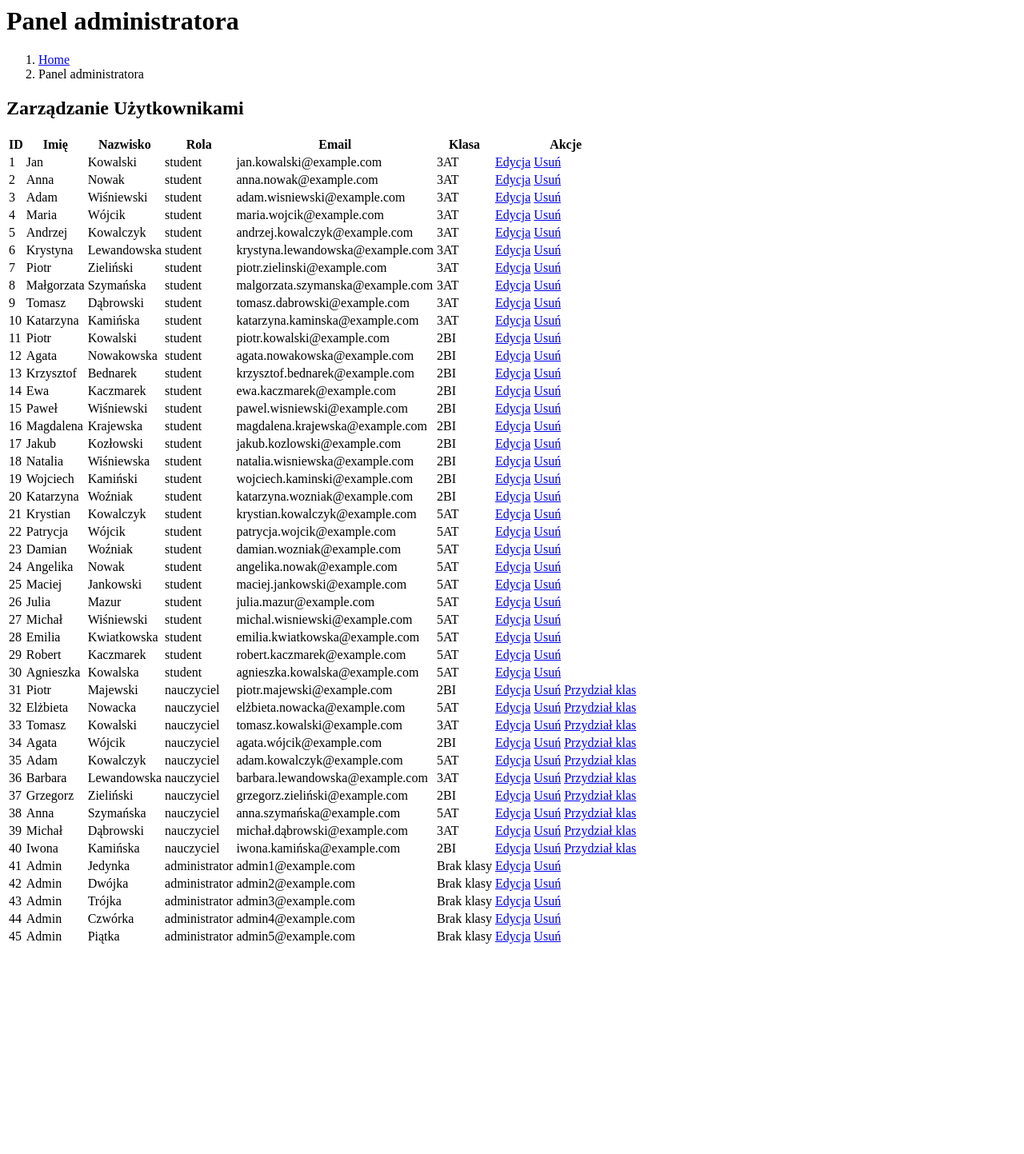
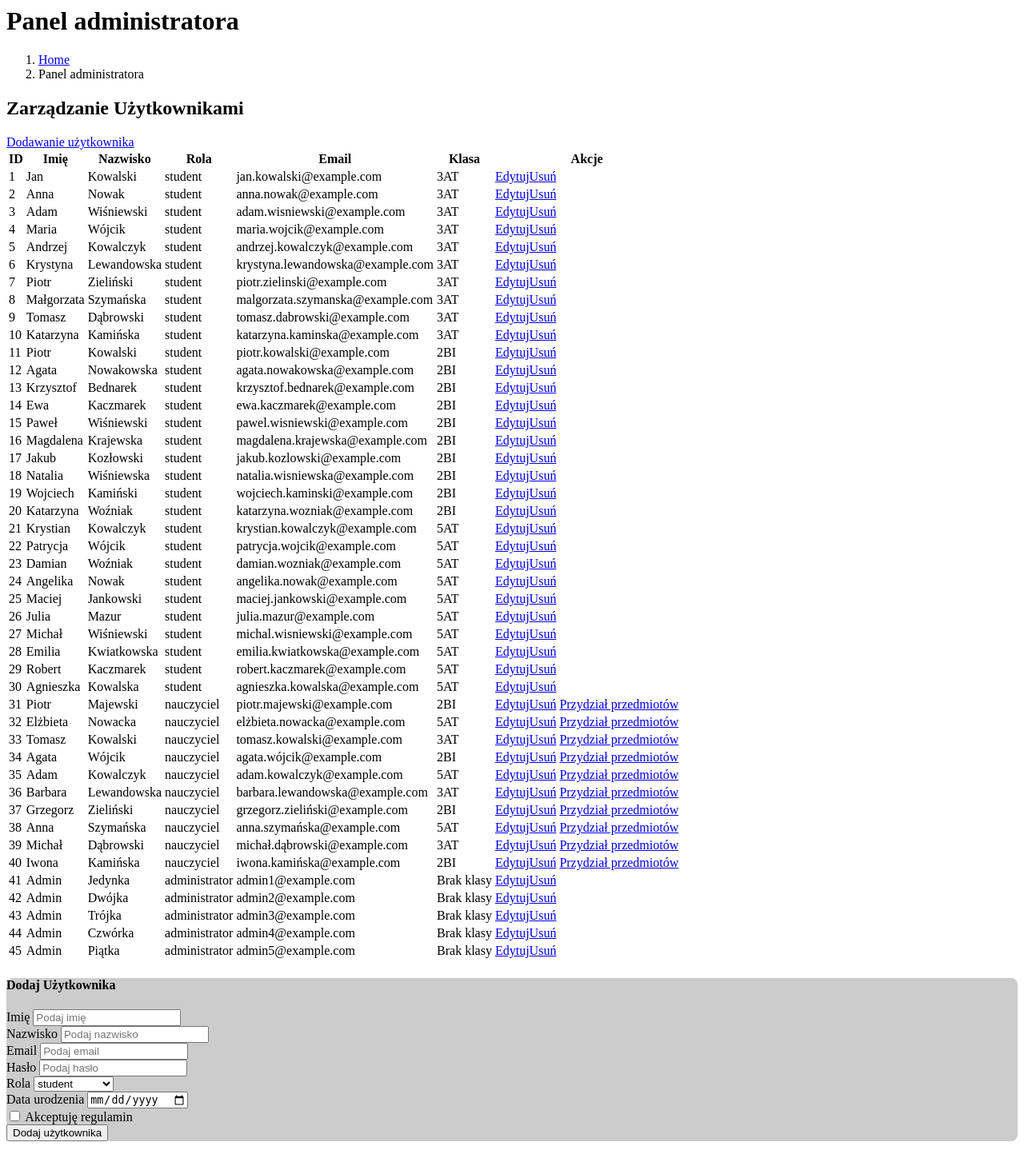
Before and after one commit to insreed/praca_inzynierska, a PHP site: page /praca_inzynierska/logged_admin/content.php?view=users in a window 1280 px wide. Shown: the whole page at 80% size. Before the commit the page ends 1180 px from the top, so only its background shows below. Run offline with PHP 8.4, Linux system fonts and the light colour scheme; data comes from the database, SQL or seed files in the repository; a stand-in replaces the project's code that opens the database connection.

Commit message:
Widok dodawania użytkownika, dashboard admin

```diff
--- a/pages/logged_admin/admin_users.php
+++ b/pages/logged_admin/admin_users.php
@@ -3,7 +3,7 @@
 
 if (isset($_SESSION["message"])) {
     $message = $_SESSION["message"];
-    $alertClass = (isset($_SESSION["error"]) && $_SESSION["error"] === "success") ? "alert-success" : "alert-danger";
+    $alertClass = ($_SESSION["error"] === "success") ? "alert-success" : "alert-danger";
 
     echo <<<ALERT
     <div class="alert $alertClass alert-dismissible fade show" role="alert">
@@ -20,7 +20,10 @@
 ?>
 
 <div class="container mt-4">
-    <h2>Zarządzanie Użytkownikami</h2>
+    <h2 class="w-100">Zarządzanie Użytkownikami</h2>
+<div class="w-100 mb-3">
+    <a href="#addUserForm" class="btn btn-primary">Dodawanie użytkownika</a>
+</div>
 
     <!-- Lista użytkowników -->
     <div class="table-responsive mt-4">
@@ -38,7 +41,6 @@
             </thead>
             <tbody>
                 <?php
-                // Zapytanie pobierające użytkowników i przypisaną klasę
                 $sql = "SELECT
                             users.id,
                             users.firstName,
@@ -48,10 +50,9 @@
                             COALESCE(klasa.nazwa, 'Brak klasy') AS klasa
                         FROM users
                         INNER JOIN roles ON users.role_id = roles.id
-                        LEFT JOIN `przydział_klasy` ON users.id = przydział_klasy.id_uzytkownika
+                        LEFT JOIN przydział_klasy ON users.id = przydział_klasy.id_uzytkownika
                         LEFT JOIN klasa ON przydział_klasy.id_klasy = klasa.id_klasy
                         ORDER BY users.id";
-
                 $result = $conn->query($sql);
 
                 if ($result && $result->num_rows > 0) {
@@ -63,21 +64,13 @@
                         echo "<td>{$user['role']}</td>";
                         echo "<td>{$user['email']}</td>";
                         echo "<td>{$user['klasa']}</td>";
-
-                        // Kolumna Akcje
                         echo "<td>";
-                        // Opcje wspólne dla wszystkich użytkowników
-                        echo "
-                            <a href='?view=edit_user&user_id={$user['id']}' class='btn btn-warning btn-sm'>Edycja</a>
-                            <a href='../scripts/delete_user.php?deleteUserId={$user['id']}' class='btn btn-danger btn-sm'>Usuń</a>
-                        ";
-
-                        // Opcja tylko dla nauczyciela
+                        echo "<a href='?view=edit_user&user_id={$user['id']}' class='btn btn-warning btn-sm mr-1'>Edytuj</a>";
+                        echo "<a href='../scripts/delete_user.php?deleteUserId={$user['id']}' class='btn btn-danger btn-sm'>Usuń</a> ";
                         if ($user['role'] === 'nauczyciel') {
-                            echo "<a href='?view=assign_teacher&teacher_id={$user['id']}' class='btn btn-success btn-sm'>Przydział klas</a>";
+                            echo "<a href='?view=assign_teacher&teacher_id={$user['id']}' class='btn btn-success btn-sm'>Przydział przedmiotów</a>";
                         }
                         echo "</td>";
-
                         echo "</tr>";
                     }
                 } else {
@@ -87,6 +80,53 @@
             </tbody>
         </table>
     </div>
+
+    <!-- Formularz dodawania użytkownika -->
+    <div id="addUserForm" class="mt-5 p-4 mb-5" style="background-color: rgba(0,0,0,0.20); border-radius: 8px;">
+        <h4 class="mb-4">Dodaj Użytkownika</h4>
+        <form action="../scripts/add_user.php" method="post" class="mt-3">
+            <div class="form-group">
+                <label for="firstName">Imię</label>
+                <input type="text" class="form-control" id="firstName" name="firstName" placeholder="Podaj imię"
+                    required>
+            </div>
+            <div class="form-group">
+                <label for="lastName">Nazwisko</label>
+                <input type="text" class="form-control" id="lastName" name="lastName" placeholder="Podaj nazwisko"
+                    required>
+            </div>
+            <div class="form-group">
+                <label for="email">Email</label>
+                <input type="email" class="form-control" id="email" name="email" placeholder="Podaj email" required>
+            </div>
+            <div class="form-group">
+                <label for="password">Hasło</label>
+                <input type="password" class="form-control" id="password" name="password" placeholder="Podaj hasło"
+                    required>
+            </div>
+            <div class="form-group">
+                <label for="role_id">Rola</label>
+                <select name="role_id" id="role_id" class="form-control" required>
+                    <?php
+                    $rolesSql = "SELECT id, role FROM roles";
+                    $rolesResult = $conn->query($rolesSql);
+                    while ($role = $rolesResult->fetch_assoc()) {
+                        echo "<option value='{$role['id']}'>{$role['role']}</option>";
+                    }
+                    ?>
+                </select>
+            </div>
+            <div class="form-group">
+                <label for="birthday">Data urodzenia</label>
+                <input type="date" class="form-control" id="birthday" name="birthday" required>
+            </div>
+            <div class="form-check">
+                <input type="checkbox" class="form-check-input" id="term" name="term" required>
+                <label class="form-check-label" for="term">Akceptuję regulamin</label>
+            </div>
+            <button type="submit" class="btn btn-primary mt-3">Dodaj użytkownika</button>
+        </form>
+    </div>
 </div>
 
 <?php
--- a/pages/logged_admin/content.php
+++ b/pages/logged_admin/content.php
@@ -54,15 +54,20 @@
                         break;
 
                     case 'dashboard':
+                        include 'admin_dashboard.php';
+                        break;
+
                     default:
-                        echo "<h2 class='text-center'>Witamy w panelu administratora!</h2>";
-                        echo "<p class='text-center'>Wybierz odpowiednią opcję z menu, aby rozpocząć zarządzanie.</p>";
+                        echo "<h2 class='text-center text-danger'>Nieznany widok!</h2>";
+                        echo "<p class='text-center'>Widok, który próbujesz załadować, nie istnieje. Wróć do pulpitu.</p>";
+                        echo "<div class='text-center mt-4'><a href='?view=dashboard' class='btn btn-primary'>Powrót do pulpitu</a></div>";
                         break;
                 }
             } else {
-                echo "<h2 class='text-center'>Witamy w panelu administratora!</h2>";
-                echo "<p class='text-center'>Wybierz odpowiednią opcję z menu, aby rozpocząć zarządzanie.</p>";
+                // Domyślny widok
+                include 'admin_dashboard.php';
             }
+
             ?>
         </div><!--/. container-fluid -->
     </section>
```
Also changed, not shown: pages/logged_admin/admin_dashboard.php (added, +69 -0 lines), pages/logged_admin/assign_teacher.php (+24 -4 lines), scripts/add_assignment.php (added, +33 -0 lines), scripts/delete_assignment.php (added, +32 -0 lines).
